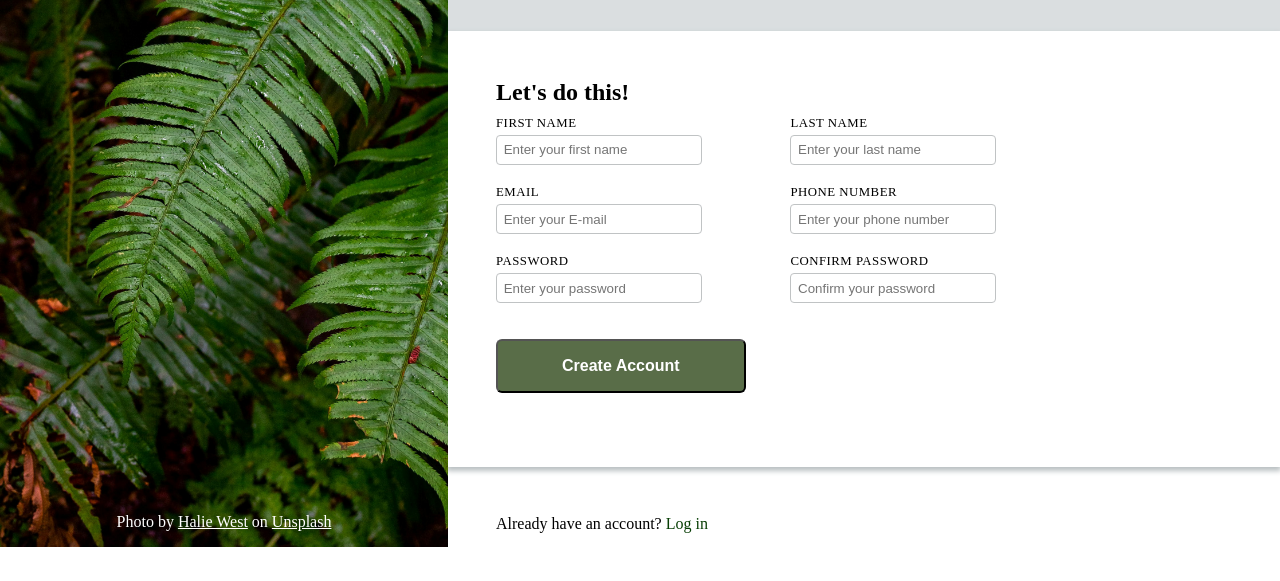
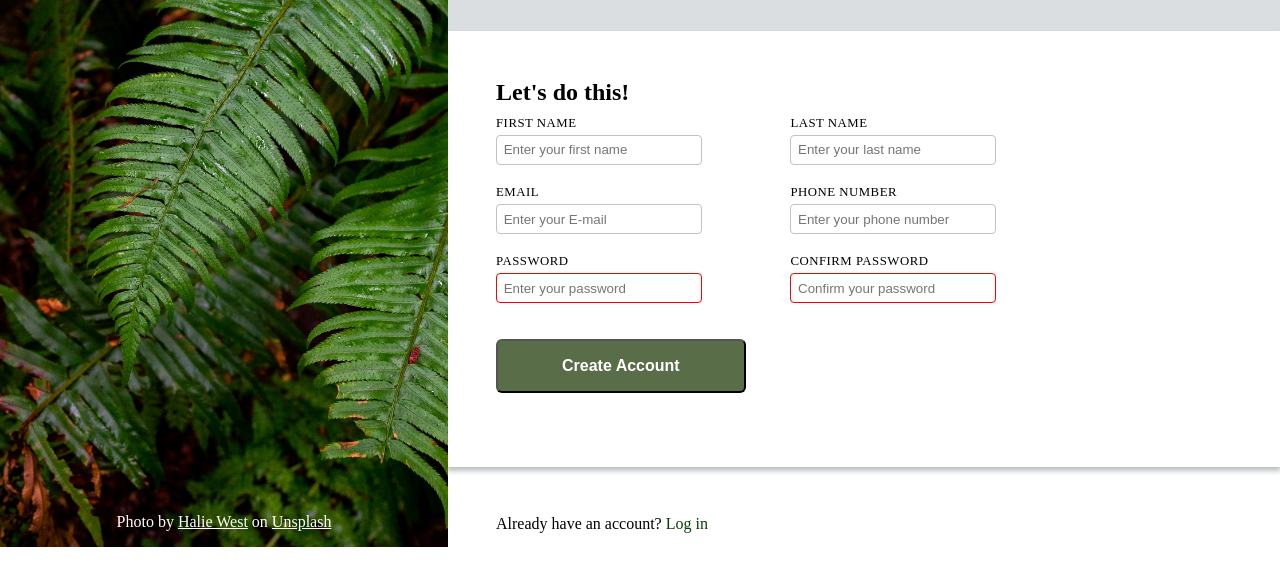
Before and after one commit to Amir-Ramez/Sign-up-Form, a plain HTML site: page index.html in a window 1280 px wide. Shown: the part 253-834 px from the top of the page. Drawn offline with Linux system fonts and the light colour scheme.

Commit message:
Add password minlength and error styling

```diff
--- a/css/style.css
+++ b/css/style.css
@@ -149,3 +149,7 @@ body {
     color: #063d03;
     text-decoration: none;
 }
+
+.form-content input[type='password']:invalid {
+    border-color: red;
+}
--- a/index.html
+++ b/index.html
@@ -51,12 +51,13 @@
 
                 <div class="form-field">
                     <label for="password">PASSWORD</label>
-                    <input type="password" id="password" placeholder="Enter your password" required>
+                    <input type="password" id="password" placeholder="Enter your password" minlength="8" required>
                 </div>
 
                 <div class="form-field">
                     <label for="confirm-password">CONFIRM PASSWORD</label>
-                    <input type="password" id="confirm-password" placeholder="Confirm your password" required>
+                    <input type="password" id="confirm-password" placeholder="Confirm your password" minlength="8"
+                        required>
                 </div>
 
                 <div class="register">
```
